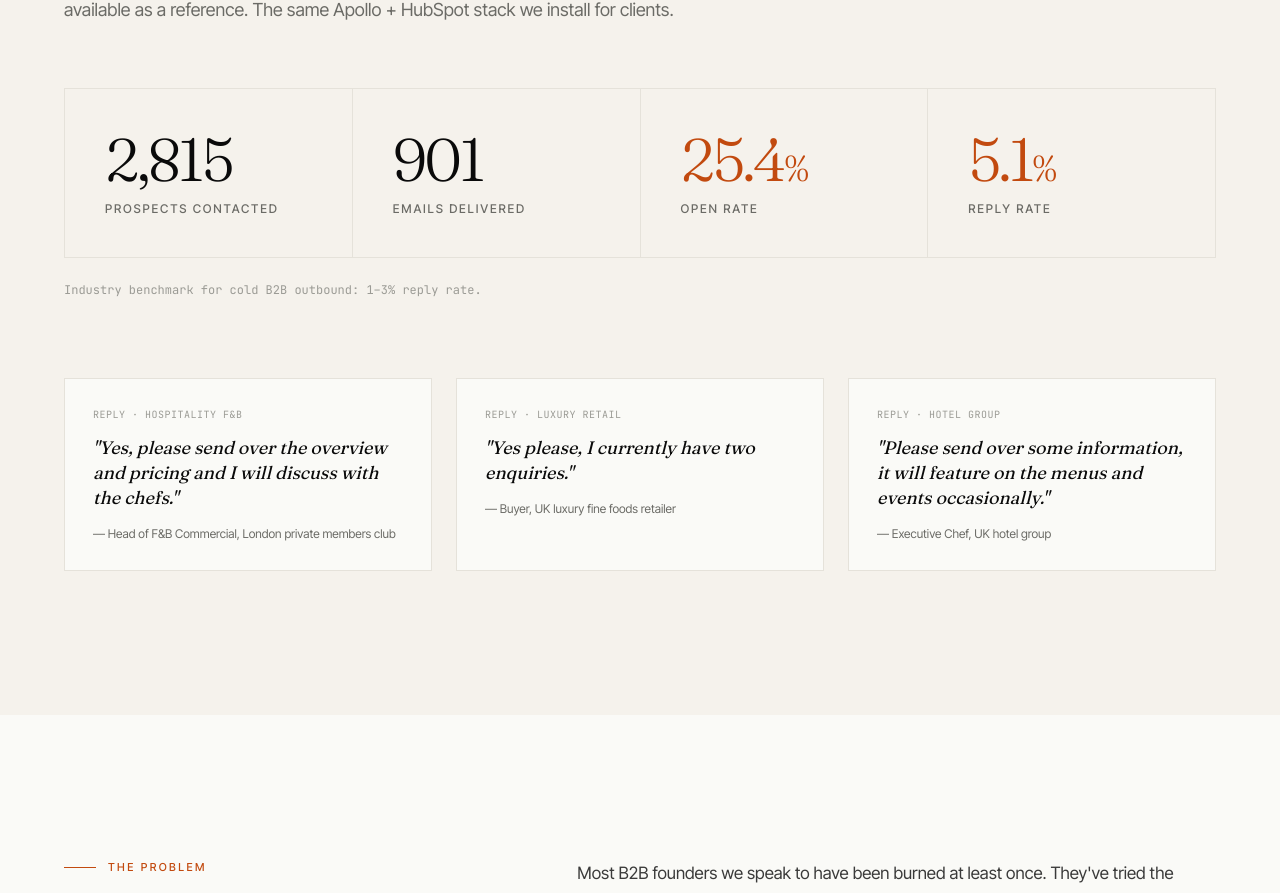
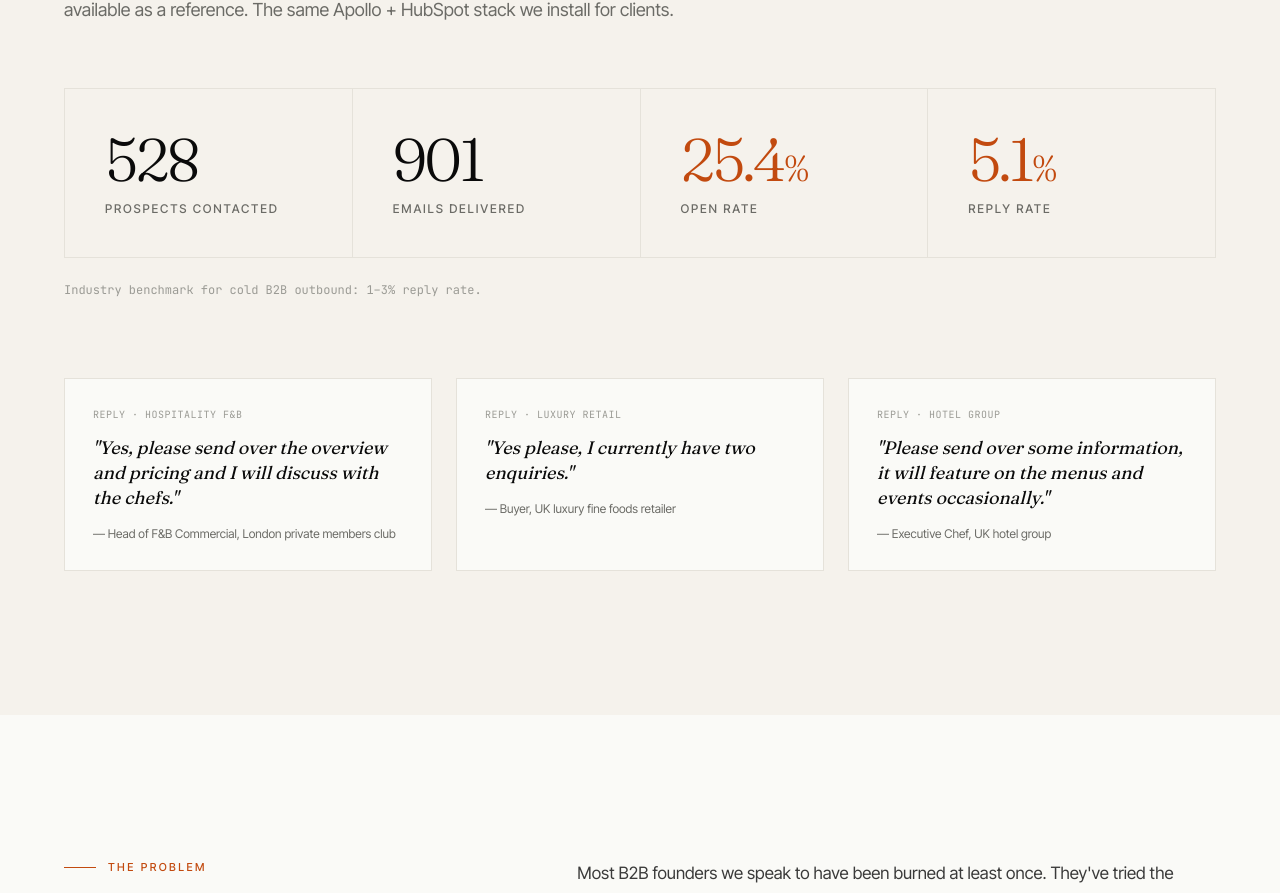
Before and after one commit to tareq-arch/saleshype-site, a Next.js app: page / in a window 1280 px wide. Shown: the part 1919-2812 px from the top of the page. Built offline with nearby package versions, Linux system fonts and the light colour scheme.

Commit message:
Update page.tsx

```diff
--- a/app/page.tsx
+++ b/app/page.tsx
@@ -151,7 +151,7 @@ export default function Home() {
           <div className="grid grid-cols-2 md:grid-cols-4 gap-px bg-rule border rule-soft">
             <div className="bg-paper-warm p-8 md:p-10">
               <div className="font-serif font-light text-4xl md:text-6xl text-ink mb-3 tracking-tightest">
-                2,815
+                528
               </div>
               <div className="text-xs uppercase tracking-[0.15em] text-muted font-medium">
                 Prospects contacted
```
